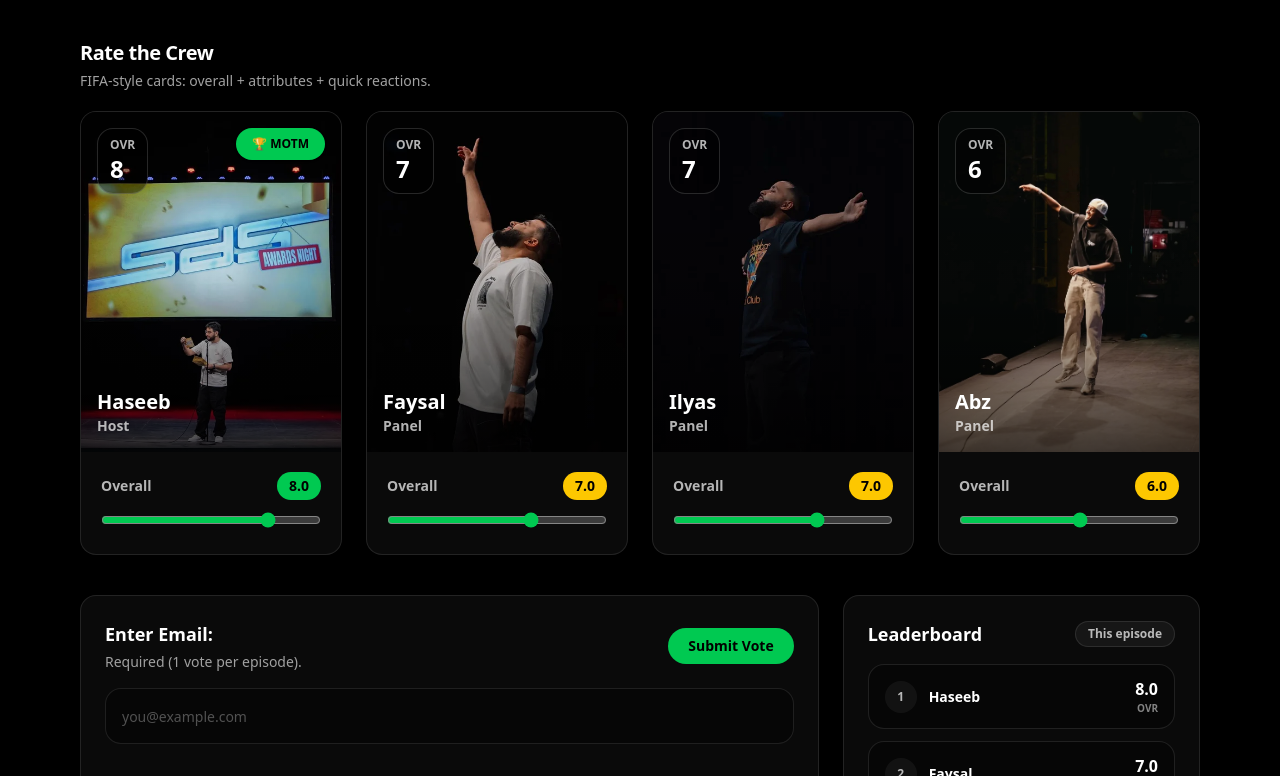
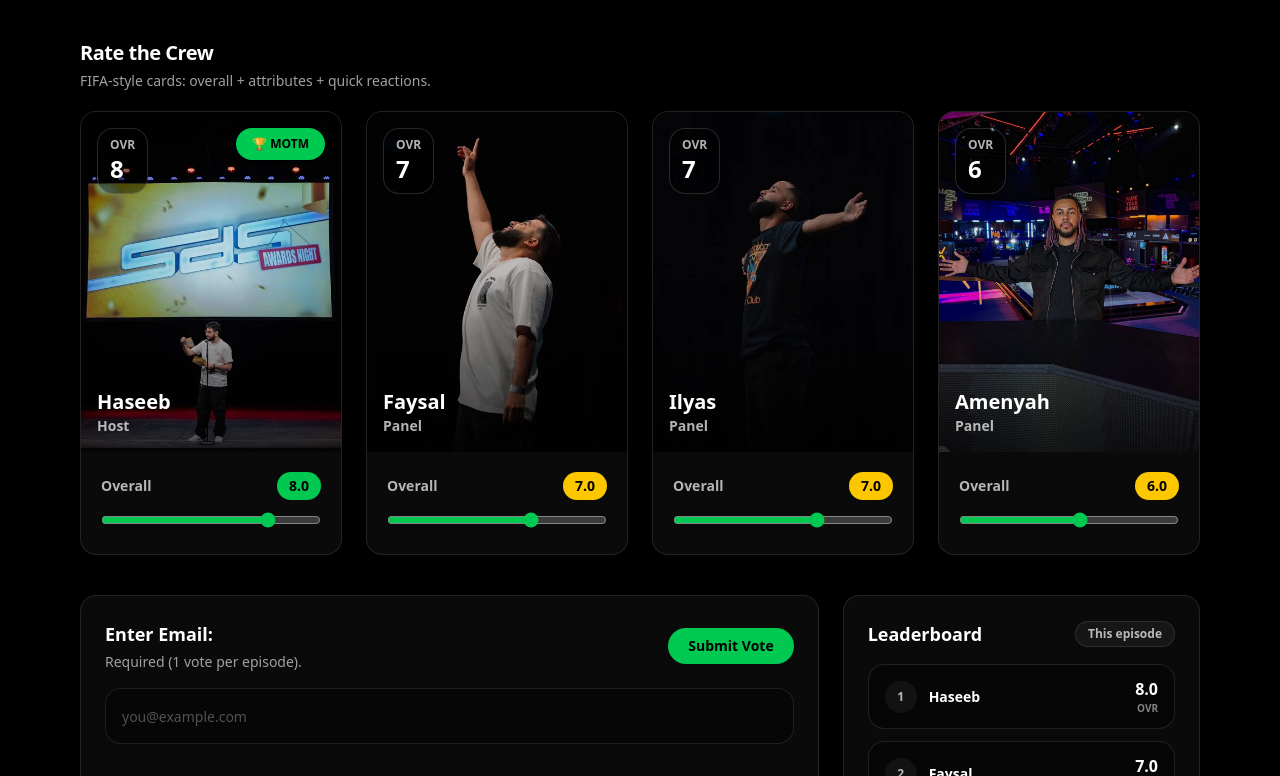
Before and after one commit to yunusao/sds-website, a Next.js app: page /score in a window 1280 px wide. Shown: the part 784-1560 px from the top of the page. Built offline with nearby package versions, Linux system fonts and the light colour scheme.

Commit message:
new vid update

```diff
--- a/src/app/score/sds-score-client.tsx
+++ b/src/app/score/sds-score-client.tsx
@@ -6,7 +6,7 @@ import type { YouTubeVideo } from "@/lib/youtube";
 import { formatEpisodeTitle } from "@/lib/format";
 import { BsDiscord, BsInstagram, BsTiktok, BsTwitterX } from "react-icons/bs";
 
-type CrewKey = "Haseeb" | "Faysal" | "Ilyas" | "Abz";
+type CrewKey = "Haseeb" | "Faysal" | "Ilyas" | "Amenyah";
 
 type Ratings = {
   overall: number; // 1-10
@@ -28,7 +28,7 @@ const CREW: CrewMember[] = [
   { key: "Haseeb", name: "Haseeb", role: "Host", avatar: "/crew/haseeb.webp" },
   { key: "Faysal", name: "Faysal", role: "Panel", avatar: "/crew/faysal.webp" },
   { key: "Ilyas", name: "Ilyas", role: "Panel", avatar: "/crew/ilyas.webp" },
-  { key: "Abz", name: "Abz", role: "Panel", avatar: "/crew/abz.webp" },
+  { key: "Amenyah", name: "Amenyah", role: "Panel", avatar: "/crew/amenyah.jpg" },
 ];
 
 type EpisodeStats = {
@@ -98,7 +98,7 @@ export default function SDSScoreClient({ latestVideo }: { latestVideo: YouTubeVi
     Haseeb: { overall: 8, banter: 8, knowledge: 7, hotTakes: 7, energy: 9, reaction: "" },
     Faysal: { overall: 7, banter: 9, knowledge: 6, hotTakes: 7, energy: 8, reaction: "" },
     Ilyas: { overall: 7, banter: 7, knowledge: 7, hotTakes: 8, energy: 7, reaction: "" },
-    Abz: { overall: 6, banter: 6, knowledge: 8, hotTakes: 6, energy: 6, reaction: "" },
+    Amenyah: { overall: 6, banter: 6, knowledge: 8, hotTakes: 6, energy: 6, reaction: "" },
   });
 
   // Email + submit state
```
